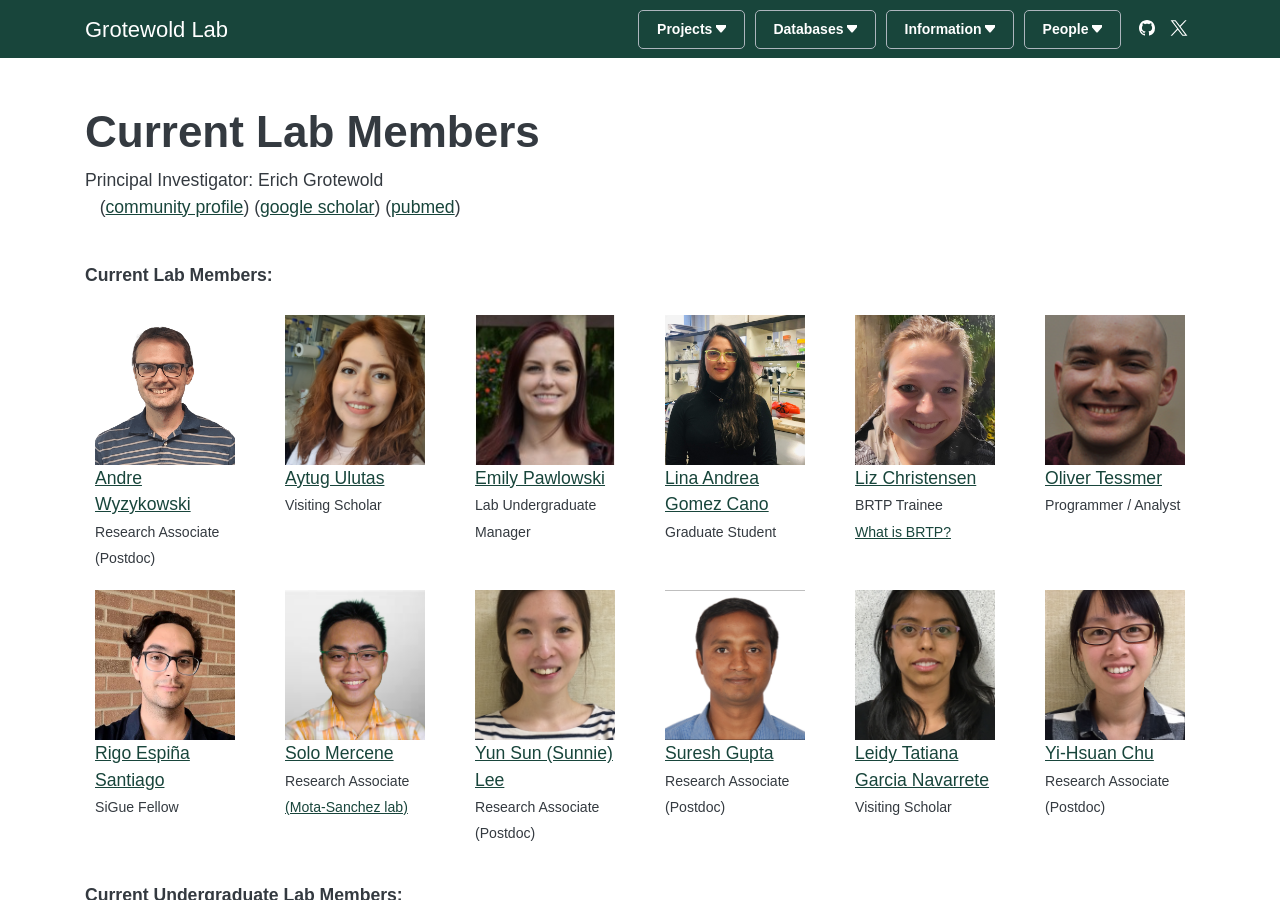
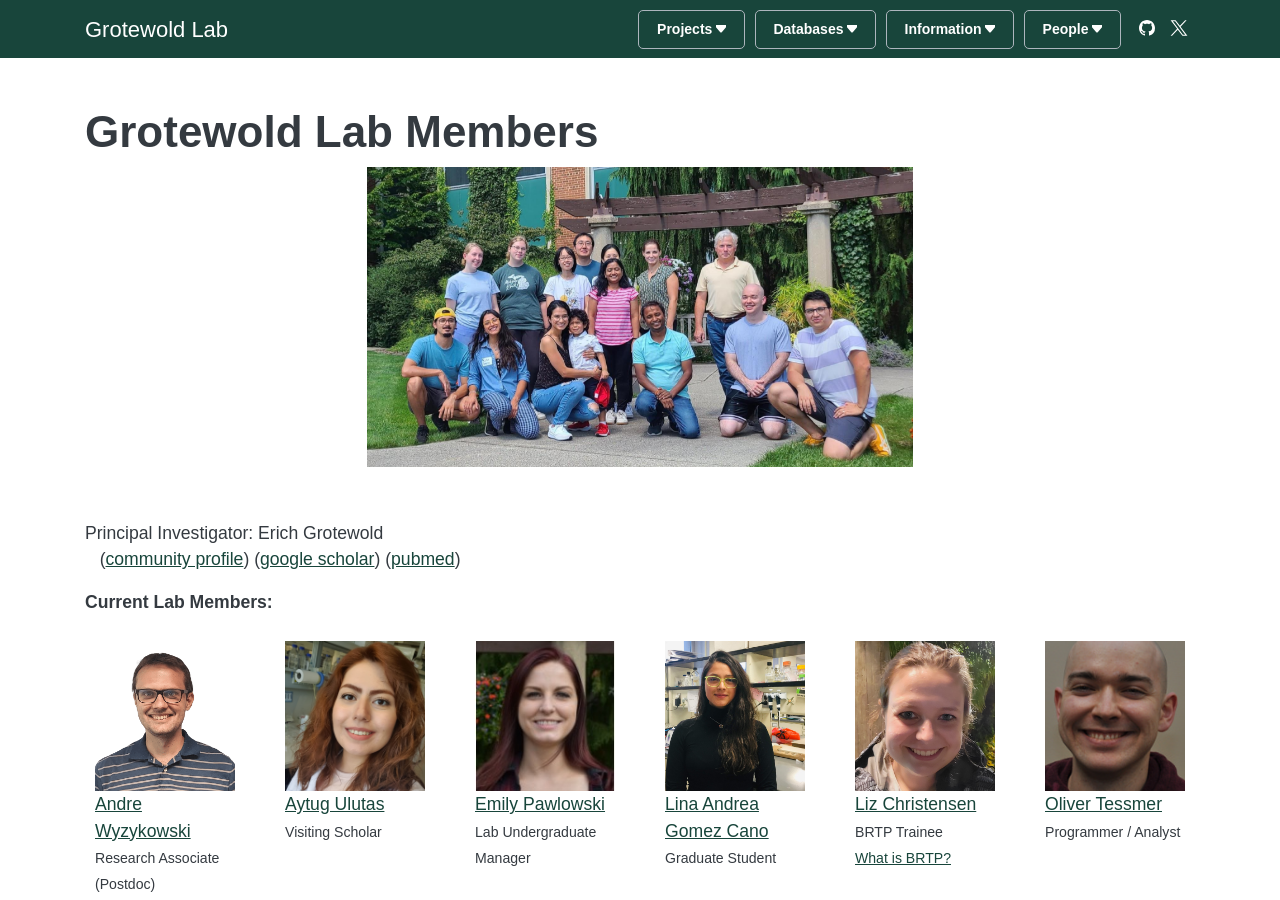
Before and after one commit to grotewold-lab/grotewold-lab.github.io, a Jekyll site: the page built from people.md, in a window 1280 px wide and 900 px high. Built offline with Jekyll 4.4.1, drawn with Linux system fonts in a browser that asks for light colours.

Commit message:
added group photo to people page

```diff
--- a/_includes/people.html
+++ b/_includes/people.html
@@ -1,9 +1,17 @@
 
+
+<div class="row">
+    <img src="/assets/images/group.png"  style="height:300px; display: block; margin-left: auto; margin-right: auto;">
+</div>
+
+<br>
+<br>
 Principal Investigator: Erich Grotewold
 <br>
 &nbsp;&nbsp;&nbsp;(<a href="https://bmb.natsci.msu.edu/about/bmb-community-profiles/erich-grotewold-bmb-community-profile.aspx">community profile</a>) (<a href="https://scholar.google.com/citations?user=qJ8iOCsAAAAJ&hl=en">google scholar</a>) (<a href="https://pubmed.ncbi.nlm.nih.gov/?term=Grotewold+E&cauthor_id=34865154">pubmed</a>)
+<br>
 
-<br>
+
 <strong>Current Lab Members:</strong>
 
 <div class="row">
--- a/people.md
+++ b/people.md
@@ -1,6 +1,6 @@
 ---
 layout: page
-title: Current Lab Members
+title: Grotewold Lab Members
 permalink: /people
 ---
 
```
Also changed, not shown: assets/images/group.png (added).
